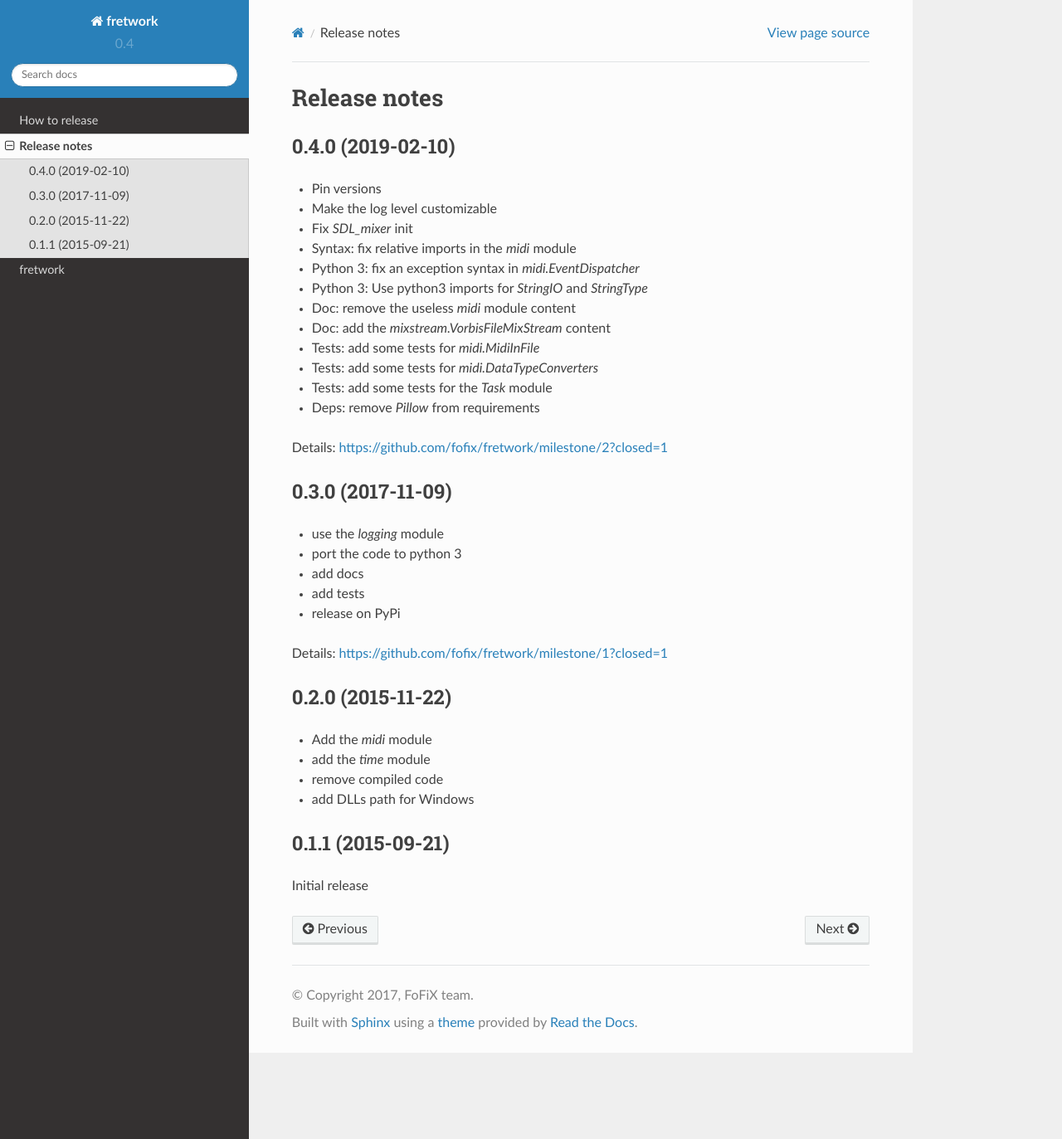
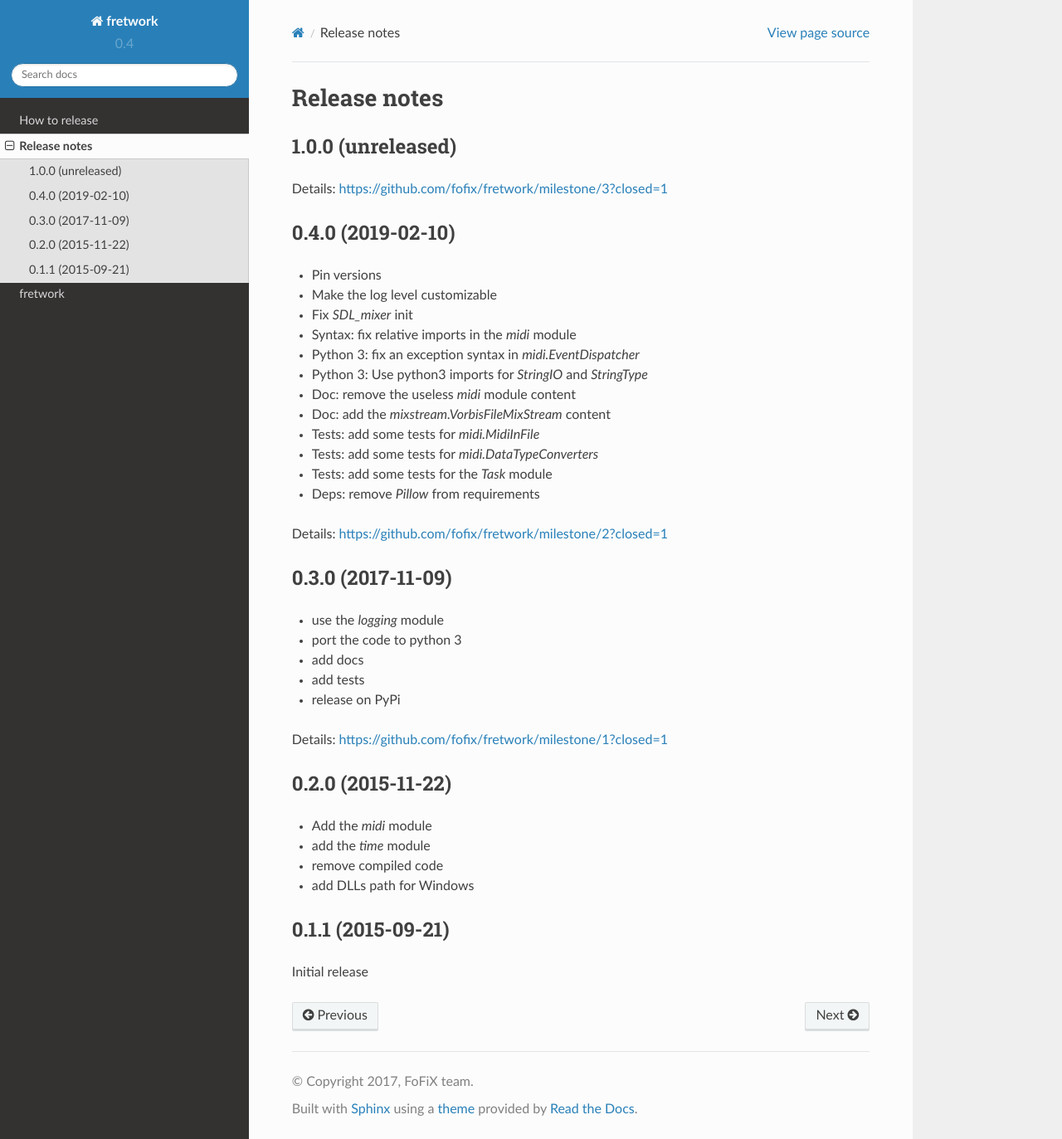
Before and after one commit to fofix/fretwork, a Sphinx documentation site: the page built from doc/source/releasenotes.rst, in a window 1280 px wide and 1373 px high. Shown: the whole window at 83% size. Built offline with Sphinx 7.4.7 and the Read the Docs theme 2.0.0, drawn with Linux system fonts in a browser that asks for light colours.

Commit message:
Doc: update release notes for the next version

```diff
--- a/doc/source/releasenotes.rst
+++ b/doc/source/releasenotes.rst
@@ -1,5 +1,11 @@
 Release notes
 =============
+
+1.0.0 (unreleased)
+------------------
+
+Details: https://github.com/fofix/fretwork/milestone/3?closed=1
+
 
 0.4.0 (2019-02-10)
 ------------------
```
